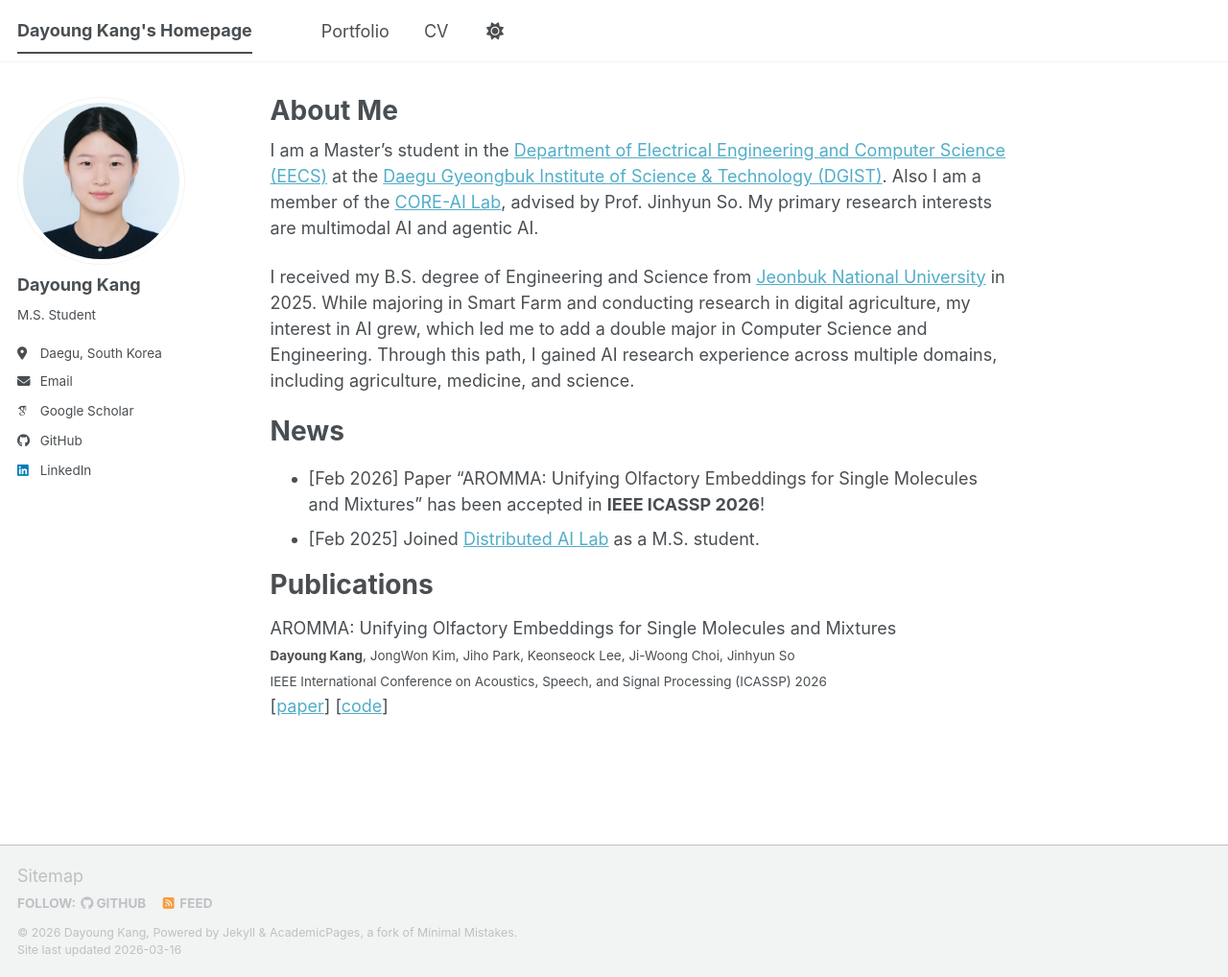
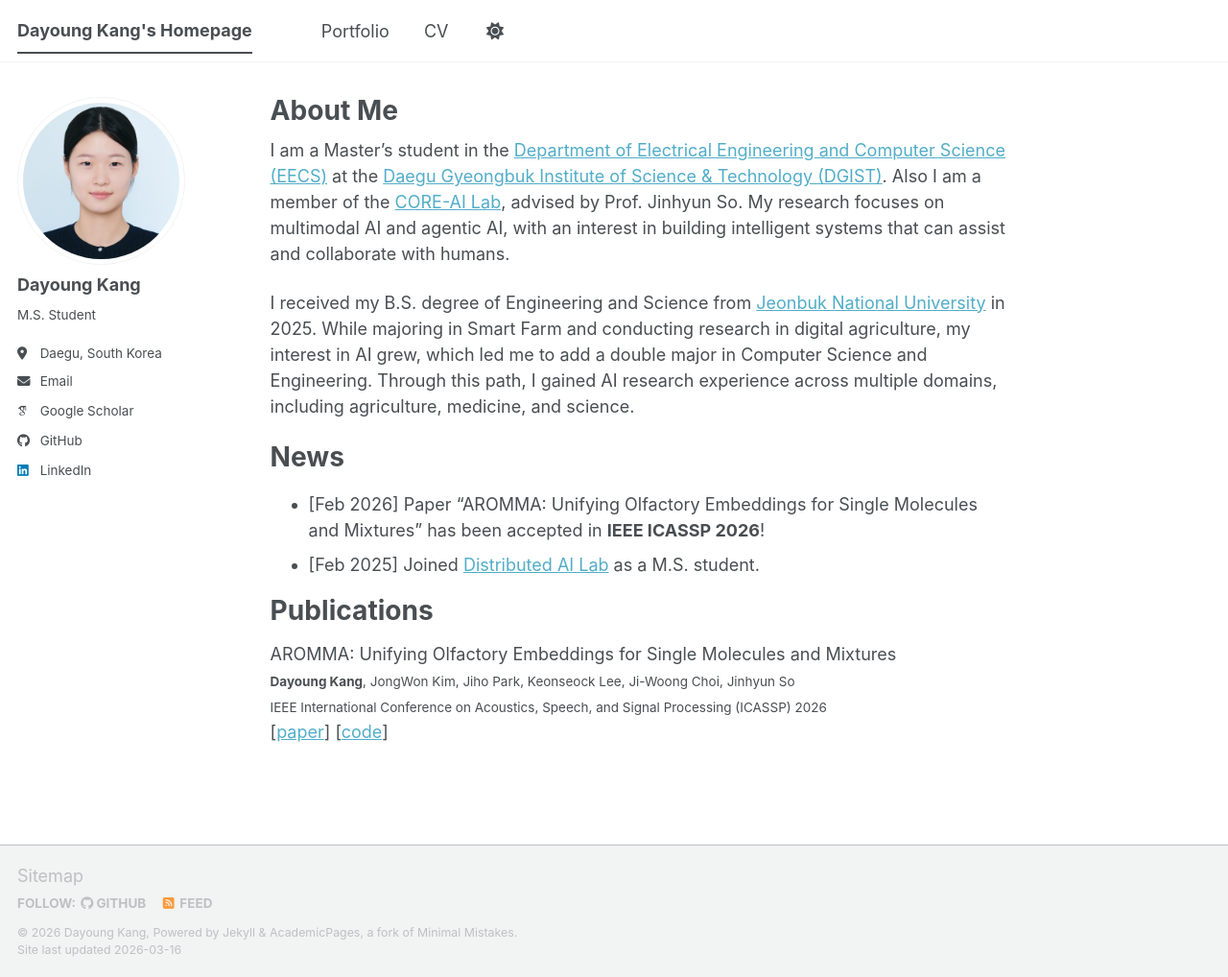
Before and after one commit to riverallzero/riverallzero.github.io, a Jekyll site: the page built from _pages/about.md, in a window 1280 px wide and 1018 px high. Shown: the whole window at 96% size. Built offline with Jekyll 4.4.1, drawn with Linux system fonts in a browser that asks for light colours; some web fonts are replaced; a script bundle is joined from its source files by our own code; library files that are not in the unit come from our copies.

Commit message:
docs: update research focus

```diff
--- a/_pages/about.md
+++ b/_pages/about.md
@@ -8,7 +8,7 @@ redirect_from:
 ---
 
 I am a Master's student in the [Department of Electrical Engineering and Computer Science (EECS)](https://www.dgist.ac.kr/en_eecs/) at the [Daegu Gyeongbuk Institute of Science & Technology (DGIST)](https://www.dgist.ac.kr/). Also I am a member of the [CORE-AI Lab](https://sites.google.com/view/distributed-ai-lab), advised by Prof. Jinhyun So.
-My primary research interests are multimodal AI and agentic AI.
+My research focuses on multimodal AI and agentic AI, with an interest in building intelligent systems that can assist and collaborate with humans.
 
 I received my B.S. degree of Engineering and Science from [Jeonbuk National University](https://www.jbnu.ac.kr/en/index.do) in 2025.
 While majoring in Smart Farm and conducting research in digital agriculture, my interest in AI grew, which led me to add a double major in Computer Science and Engineering.
```
